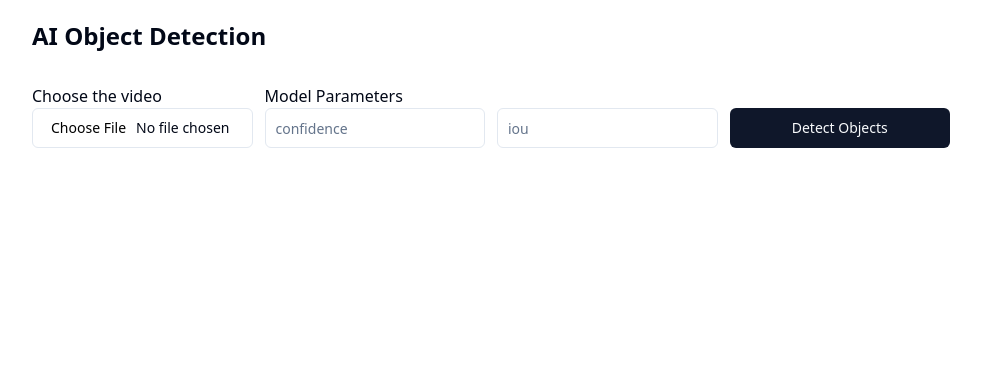
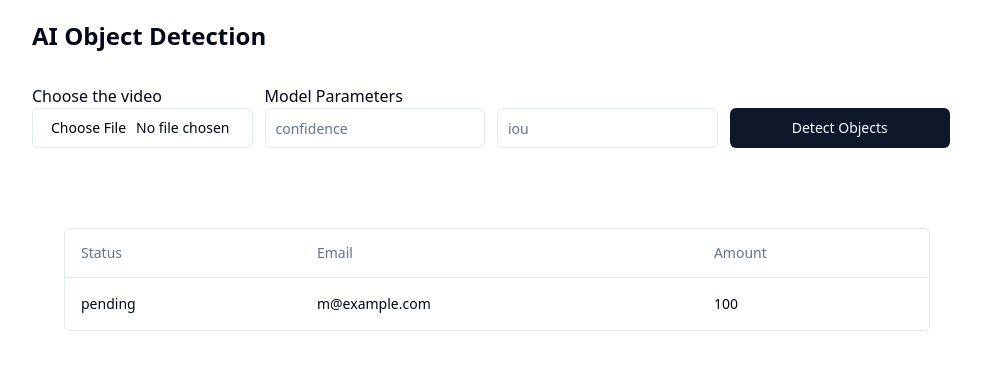
Before and after one commit to jrneliodias/detect-object-interface, a React (Vite) app in the folder front-end/Client/: page / in a window 1280 px wide. Shown: the top 370 px of the page, without its empty margins (143-1124 px from the left). Built offline with nearby package versions, Linux system fonts and the light colour scheme.

Commit message:
create component Detect-table

```diff
--- a/front-end/Client/src/App.tsx
+++ b/front-end/Client/src/App.tsx
@@ -4,6 +4,7 @@ import { ChangeEvent, useState } from 'react'
 import './App.css'
 import UploadForm from './UploadForm'
 import VideoPlayer from './components/videoplayer'
+import DetectTable from './components/detect-table'
 
 function App() {
   const [videoFile, setVideoFile] = useState<File | null>(null)
@@ -49,6 +50,8 @@ function App() {
         {outputVideo && <VideoPlayer videoPath={outputVideo} />}
       </div>
 
+      <DetectTable />
+
 
     </main>
   )
--- /dev/null
+++ b/front-end/Client/src/components/detect-table.tsx
@@ -0,0 +1,36 @@
+import { useEffect, useState } from "react";
+import { Payment, columns } from "./ui/table/columns"
+import { DataTable } from "./ui/table/data-table"
+
+async function getData(): Promise<Payment[]> {
+    // Fetch data from your API here.
+    return [
+        {
+            id: "728ed52f",
+            amount: 100,
+            status: "pending",
+            email: "m@example.com",
+        },
+        // ...
+    ]
+}
+
+export default function DetectTable() {
+    const [data, setData] = useState<Payment[]>([]);
+
+    useEffect(() => {
+        async function fetchData() {
+            const fetchedData = await getData()
+            setData(fetchedData)
+
+        }
+
+        fetchData()
+    }, [])
+
+    return (
+        <div className="container mx-auto py-10">
+            <DataTable columns={columns} data={data} />
+        </div>
+    )
+}
```
